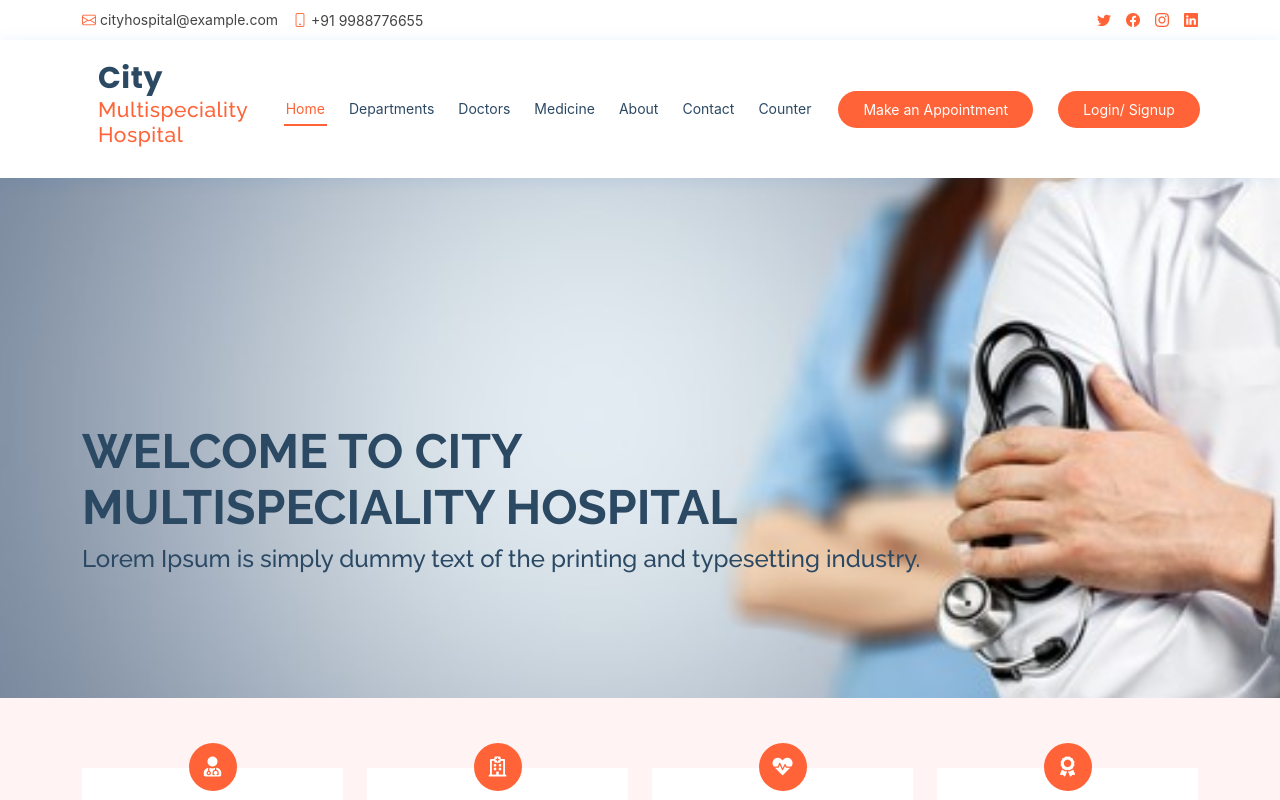
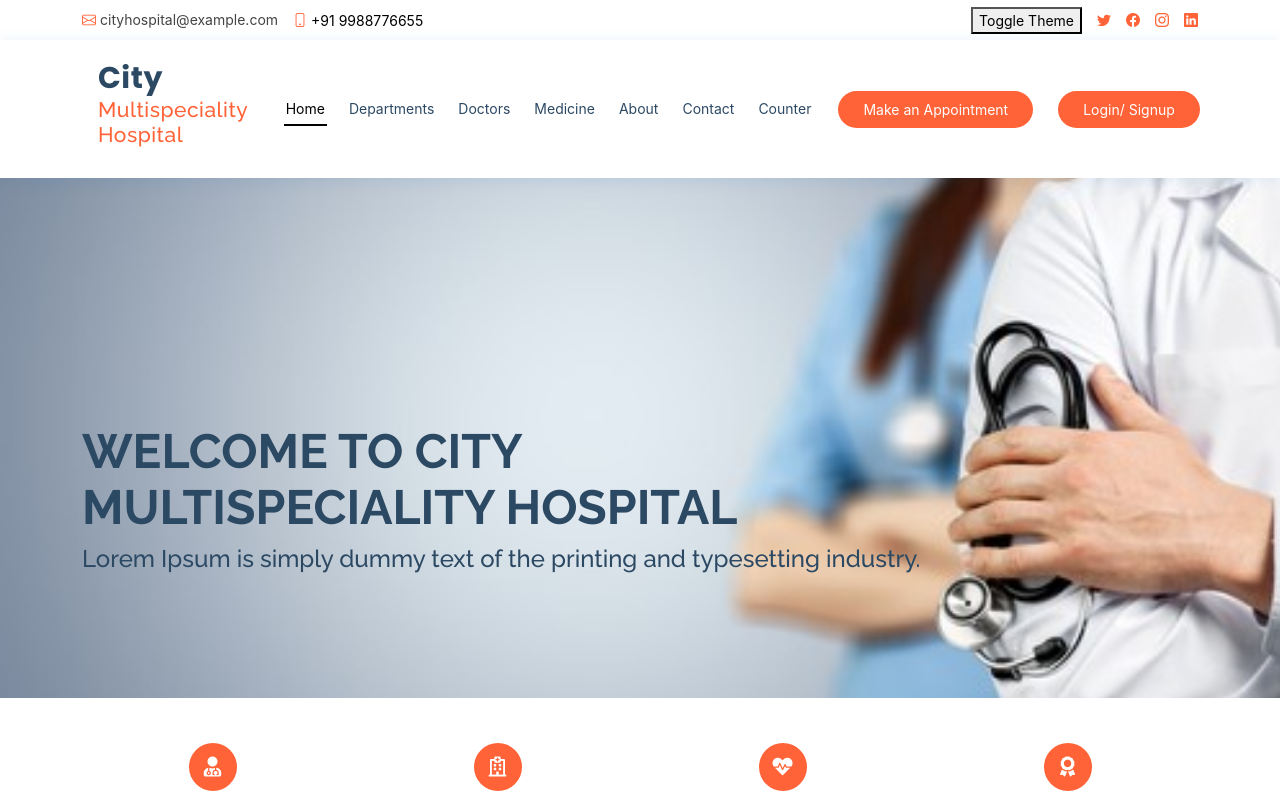
Before and after one commit to rnwankit/multihospitalStu, a React (Create React App) app: page / in a window 1280 px wide. Shown: the top 800 px of the page. Built offline with nearby package versions, Linux system fonts and the light colour scheme.

Commit message:
useContext and useReducer

```diff
--- a/public/assets/css/style.css
+++ b/public/assets/css/style.css
@@ -1779,3 +1779,13 @@ section {
 .errMsg {
   color: red;
 }
+
+.light {
+  color: black !important;
+  background-color: white !important;
+}
+
+.dark {
+  color: white !important;
+  background-color: black !important;
+}
--- a/src/Component/Footer.js
+++ b/src/Component/Footer.js
@@ -1,8 +1,10 @@
-import React from 'react';
+import React, { useContext } from 'react';
+import ThemeContext from '../ThemeContext';
 
 function Footer(props) {
+    const theme = useContext(ThemeContext)
     return (
-        <footer id="footer">
+        <footer id="footer" className={theme.theme === 'dark' ? 'dark' : ''}>
             <div className="container d-md-flex py-4">
                 <div className="me-md-auto text-center text-md-start">
                     <div>
--- a/src/Component/Header.js
+++ b/src/Component/Header.js
@@ -1,17 +1,23 @@
-import React from 'react';
+import React, { useContext } from 'react';
 import { NavLink } from 'react-router-dom';
+import ThemeContext from '../ThemeContext'
 
-const Header = () => {
+
+const Header = (props) => {
+    const theme = useContext(ThemeContext)
+
+    console.log(theme)
     return (
         <>
             <div className="main-header">
-                <div id="topbar" className="d-flex align-items-center fixed-top">
+                <div id="topbar" className={`d-flex align-items-center fixed-top ${theme.theme}`}>
                     <div className="container d-flex justify-content-between">
                         <div className="contact-info d-flex align-items-center">
                             <i className="bi bi-envelope" /> <a href="mailto:contact@example.com">cityhospital@example.com</a>
                             <i className="bi bi-phone" /> +91 9988776655
                         </div>
                         <div className="d-none d-lg-flex social-links align-items-center">
+                            <button onClick={() => theme.toggleTheme(theme.theme)}>Toggle Theme</button>
                             <NavLink to="/" className="twitter"><i className="bi bi-twitter" /></NavLink>
                             <NavLink to="/" className="facebook"><i className="bi bi-facebook" /></NavLink>
                             <NavLink to="/" className="instagram"><i className="bi bi-instagram" /></NavLink>
@@ -19,7 +25,7 @@ const Header = () => {
                         </div>
                     </div>
                 </div>
-                <header id="header" className="fixed-top">
+                <header id="header" className={`fixed-top ${theme.theme}`}>
                     <div className="container d-flex align-items-center">
                         <div className="logo">
                             <NavLink className="nav-link scrollto" to="/" activeClassName="active1">
@@ -30,7 +36,7 @@ const Header = () => {
                         <nav id="navbar" className="navbar order-last order-lg-0">
                          <ul>
                             <li>
-                                 <NavLink exact className="nav-link scrollto" to="/">
+                                 <NavLink exact className={`nav-link scrollto  ${theme.theme}`} to="/">
                                      Home
                                 </NavLink>
                              </li>                             <li>
--- a/src/Container/Home.js
+++ b/src/Container/Home.js
@@ -1,4 +1,4 @@
-import React from 'react';
+import React, { useContext } from 'react';
 import SwiperCore, { Navigation, Pagination, Scrollbar, A11y, Autoplay } from 'swiper';
 
 import { Swiper, SwiperSlide } from 'swiper/react';
@@ -12,13 +12,15 @@ import 'swiper/components/navigation/navigation.scss';
 import 'swiper/components/pagination/pagination.scss';
 import 'swiper/components/scrollbar/scrollbar.scss';
 import List from '../Component/List';
-
+import ThemeContext from '../ThemeContext'
 // install Swiper modules
 SwiperCore.use([Navigation, Pagination, Scrollbar, A11y, Autoplay]);
 
 function Home(props) {
+    const theme = useContext(ThemeContext)
+
     return (
-        <div>
+        <div className={theme.theme}>
             <section id="hero" className="d-flex align-items-center">
                 <div className="container">
                     <h1>Welcome to City <br />Multispeciality Hospital</h1>
@@ -28,7 +30,7 @@ function Home(props) {
             <main id="main">
                 <section id="why-us" className="why-us">
                 </section>
-                <section id="counts" className="counts">
+                <section id="counts" className={`counts ${theme.theme}`}>
                     <div className="container">
                         <div className="row">
                             <div className="col-lg-3 col-md-6">
--- a/src/Container/Medicine.js
+++ b/src/Container/Medicine.js
@@ -1,9 +1,10 @@
-import React, { useEffect, useState } from 'react';
+import React, { useContext, useEffect, useState } from 'react';
 import { useDispatch, useSelector } from 'react-redux';
 import { Input } from 'reactstrap';
 import List from '../Component/List';
 import Loading from '../Component/Loading';
 import { deleteMedicine, fetchMedicines } from '../redux/actions/medicines.action';
+import ThemeContext from '../ThemeContext';
 import AddMedicine from './AddMedicine';
 
 function Medicine(props) {
@@ -76,8 +77,11 @@ function Medicine(props) {
 
     let finalData = filterData ? filterData : sortData ? sortData : medicines.medicines;
 
+    const theme = useContext(ThemeContext)
+
     return (
-        <div className="container ">
+        <section className={theme.theme}>
+            <div className="container">
                 <AddMedicine update={update} />
                 <div className="row">
                     <div className="col-md-5">
@@ -116,6 +120,8 @@ function Medicine(props) {
                     }
                 </div>
             </div>
+        </section>
+
     );
 }
 
--- /dev/null
+++ b/src/ThemeContext.js
@@ -0,0 +1,31 @@
+import React, { createContext, useReducer, useState } from 'react'
+import { TOGGLE_THEME } from './redux/ActionTypes';
+import { ThemeReducer } from './redux/reducers/theme.reducer';
+
+const ThemeContext = createContext()
+
+const initialState = {
+    theme: 'light'
+}
+
+export const ThemeProvider = ({ children }) => {
+    const [state, dispatch] = useReducer(ThemeReducer, initialState);
+
+    const toggleTheme = (theme) => {
+        const newTheme = theme === 'light' ? 'dark' : 'light'
+        dispatch({ type: TOGGLE_THEME, payload:newTheme})
+    }
+
+    return (
+        <ThemeContext.Provider
+            value={{
+                ...state,
+                toggleTheme
+            }}
+        >
+            {children}
+        </ThemeContext.Provider>
+    );
+}
+
+export default ThemeContext
--- a/src/redux/ActionTypes.js
+++ b/src/redux/ActionTypes.js
@@ -7,3 +7,5 @@ export const MEDICINES_RETRIEVED = "MEDICINES_RETRIEVED"
 export const MEDICINES_ADD = "MEDICINES_ADD"
 export const MEDICINES_UPDATE = "MEDICINES_UPDATE"
 export const MEDICINES_DELETE = "MEDICINES_DELETE"
+
+export const TOGGLE_THEME = "TOGGLE_THEME"
--- /dev/null
+++ b/src/redux/reducers/theme.reducer.js
@@ -0,0 +1,12 @@
+import * as ActionTypes from "../ActionTypes"
+
+export const ThemeReducer = (state, action) => {
+    console.log(state, action)
+    switch (action.type) {
+        case ActionTypes.TOGGLE_THEME:
+            return { ...state, theme: action.payload }
+
+        default:
+            return state
+    }
+}
```
Also changed, not shown: src/App.js (+9 -1 lines), src/App.css (line endings or trailing spaces). Lines whose indentation alone changed are shown as unchanged.
